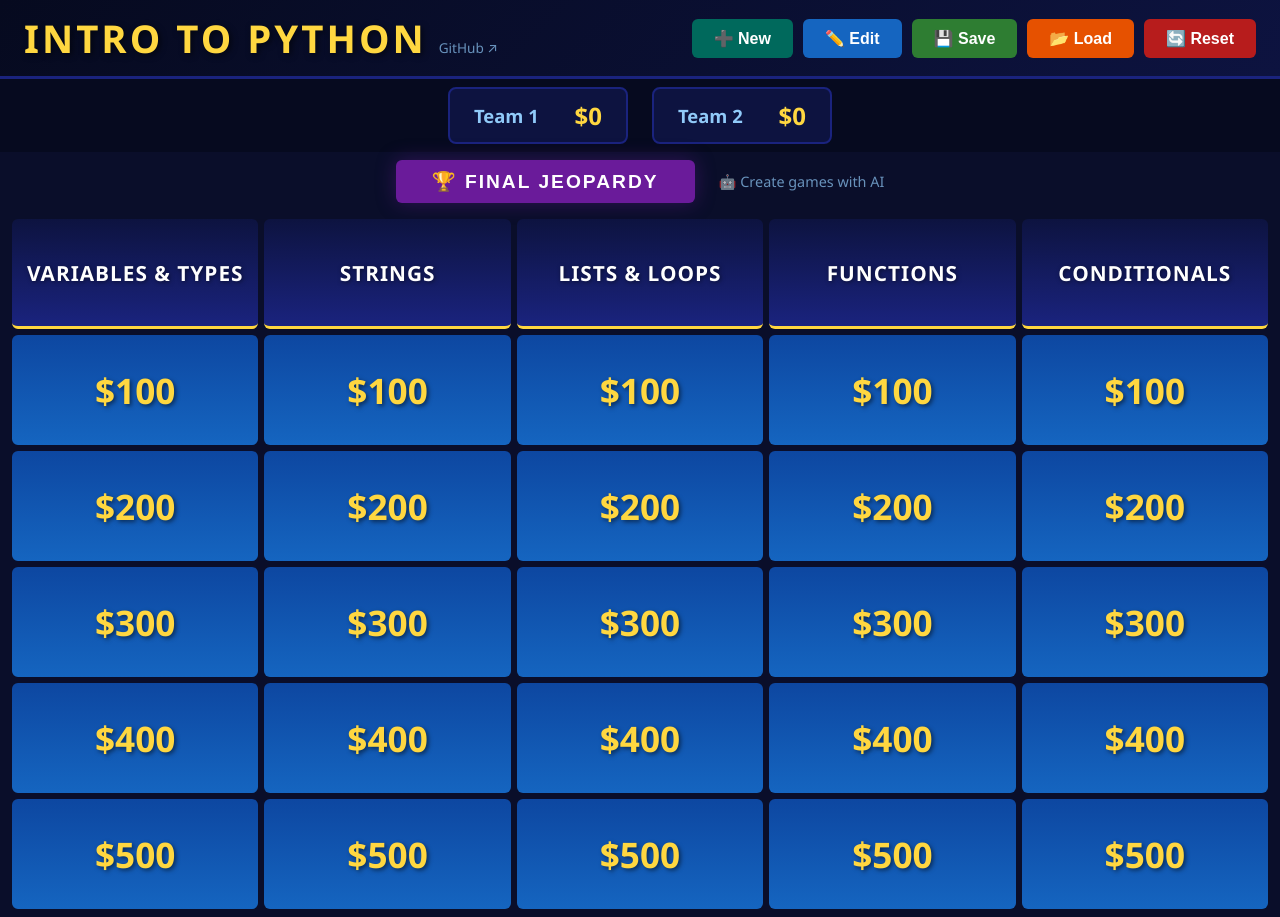
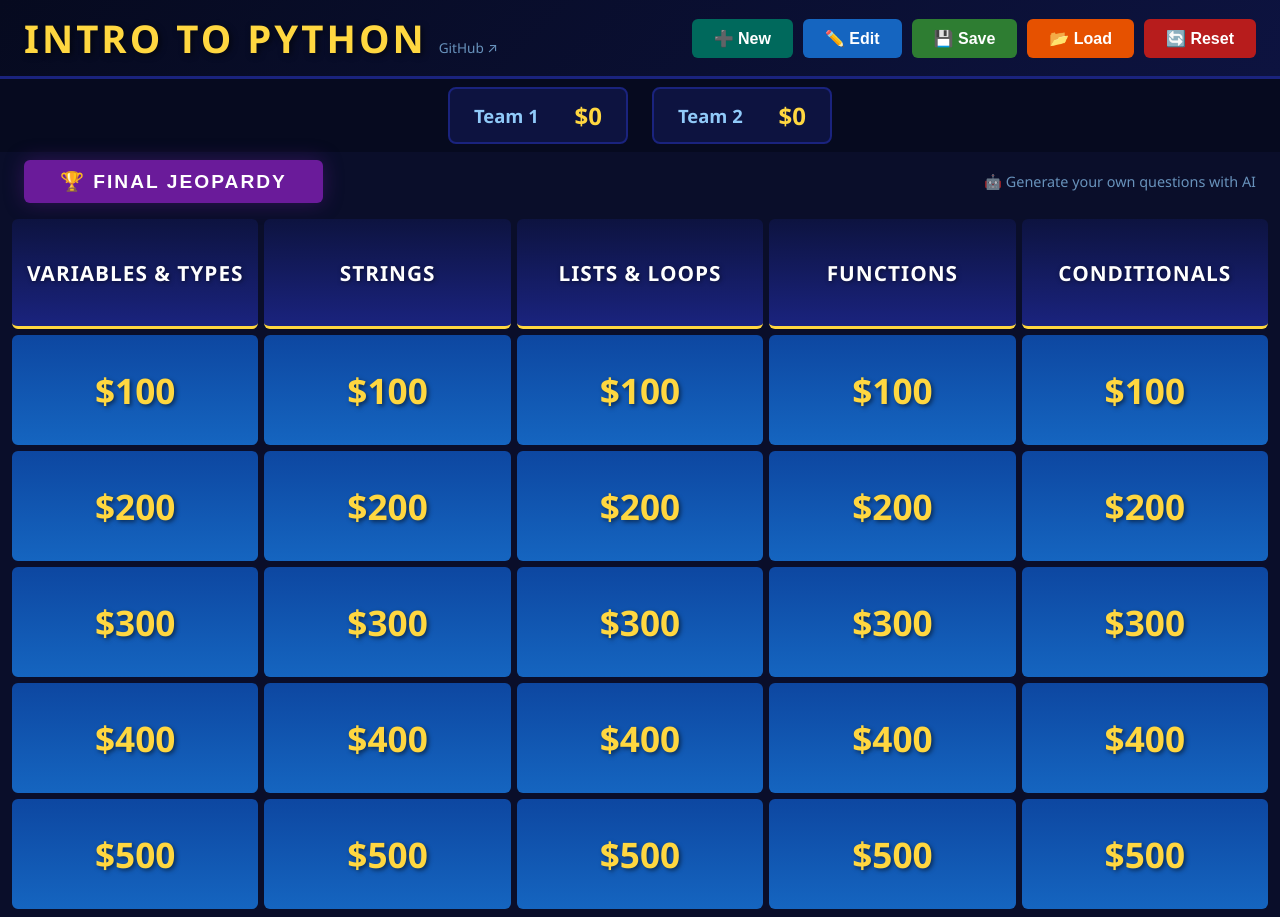
Before and after one commit to rmichak/jeopardy-classroom, a Next.js app: page / in a window 1280 px wide. Built offline with nearby package versions, Linux system fonts and the light colour scheme.

Commit message:
Fix AI link: better wording + right-align

```diff
--- a/src/app/globals.css
+++ b/src/app/globals.css
@@ -50,8 +50,8 @@ body {
 }
 /* ========== BOARD TOP BAR ========== */
 .board-top-bar {
-  display: flex; justify-content: center; align-items: center;
-  gap: 24px; padding: 8px 24px;
+  display: flex; justify-content: space-between; align-items: center;
+  padding: 8px 24px;
 }
 .btn-final-board {
   font-size: 1.2rem; padding: 10px 36px; letter-spacing: 2px;
--- a/src/app/page.tsx
+++ b/src/app/page.tsx
@@ -346,7 +346,7 @@ export default function JeopardyGame() {
       {/* FINAL JEOPARDY BUTTON + AI LINK */}
       <div className="board-top-bar">
         <button className="btn btn-final btn-final-board" onClick={openFinal}>🏆 FINAL JEOPARDY</button>
-        <a href="/instructions" target="_blank" rel="noopener noreferrer" className="ai-help-link">🤖 Create games with AI</a>
+        <a href="/instructions" target="_blank" rel="noopener noreferrer" className="ai-help-link">🤖 Generate your own questions with AI</a>
       </div>
 
       {/* BOARD */}
```
